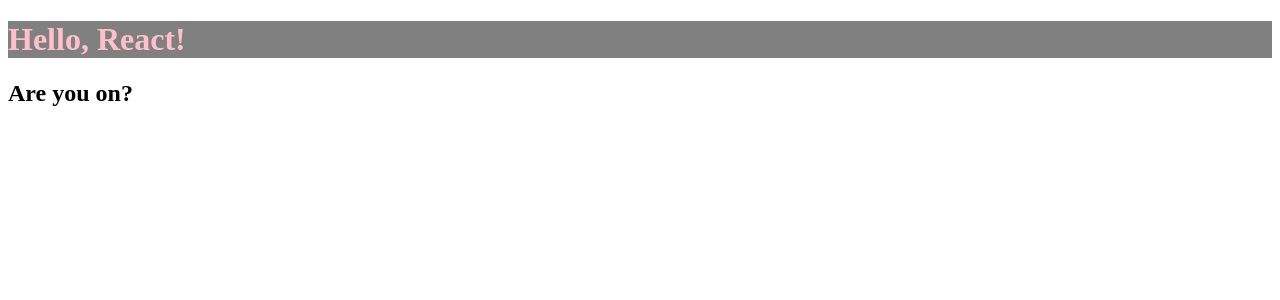
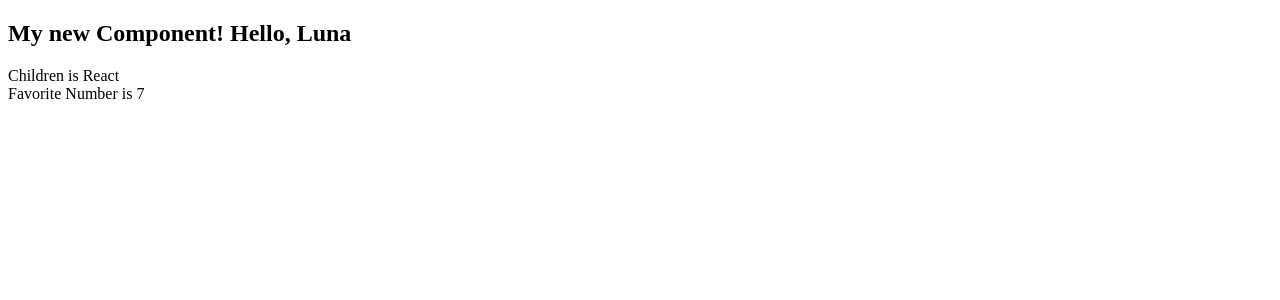
Before and after one commit to paulsplanet/react-practice, a React (Create React App) app: page / in a window 1280 px wide. Shown: the top 300 px of the page. Built offline with nearby package versions, Linux system fonts and the light colour scheme.

Commit message:
component practice 1

```diff
--- a/src/App.js
+++ b/src/App.js
@@ -1,17 +1,9 @@
 import React from "react";
+import MyComponent from "./MyComponent";
 
-function App() {
-  const style = {
-    fontWeight: 600,
-    color: "pink",
-    backgroundColor: "grey",
-  };
-  return(
-    <div>
-      <h1 style={style}>Hello, React!</h1>
-      <h2>Are you on?</h2>
-    </div>
-  )
+
+const App = () => {
+  return <MyComponent name={"Luna"} favoriteNumber={7}>React</MyComponent>
 }
 
 export default App;
--- /dev/null
+++ b/src/MyComponent.js
@@ -0,0 +1,28 @@
+import React, { Component } from "react";
+import PropTypes from "prop-types";
+
+class MyComponent extends Component {
+    static defaultProps ={
+        name: "Paul"
+    };
+    static propTypes = {
+        name: PropTypes.string,
+        favoriteNumber: PropTypes.number.isRequired
+    }
+
+    render () {
+
+        const { name, children, favoriteNumber } = this.props;
+        return (
+            <>
+                <h2>My new Component! Hello, {name}</h2>
+                <div>
+                    Children is {children} <br />
+                    Favorite Number is {favoriteNumber}
+                </div>
+            </>
+        );
+    }
+}
+
+export default MyComponent;
```
